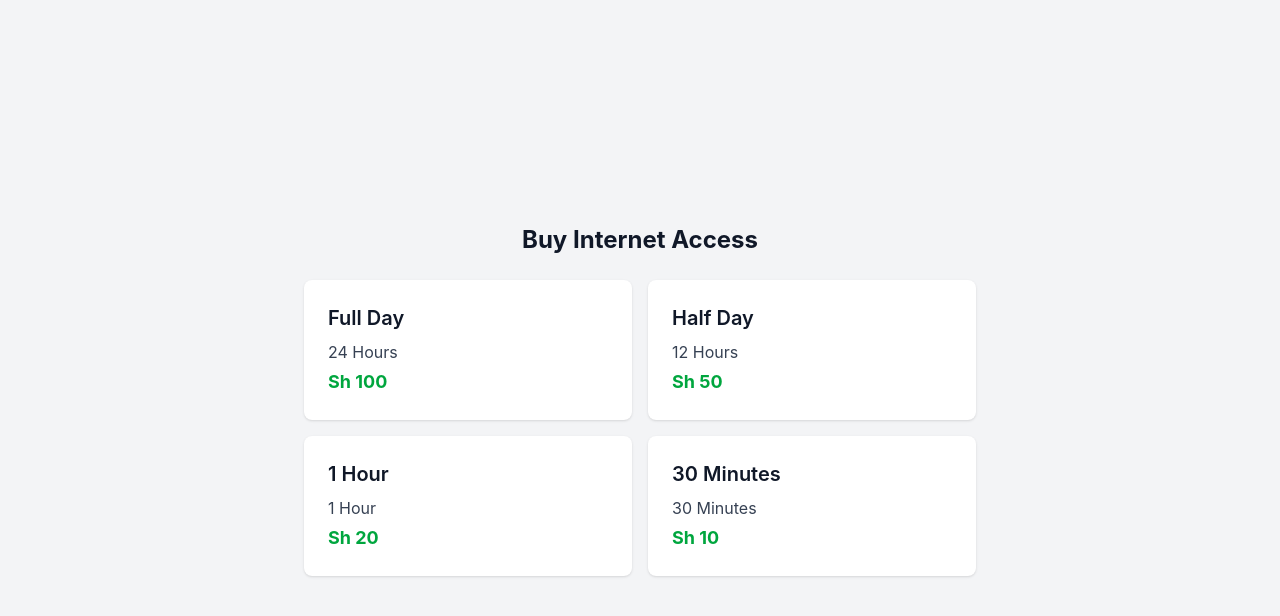
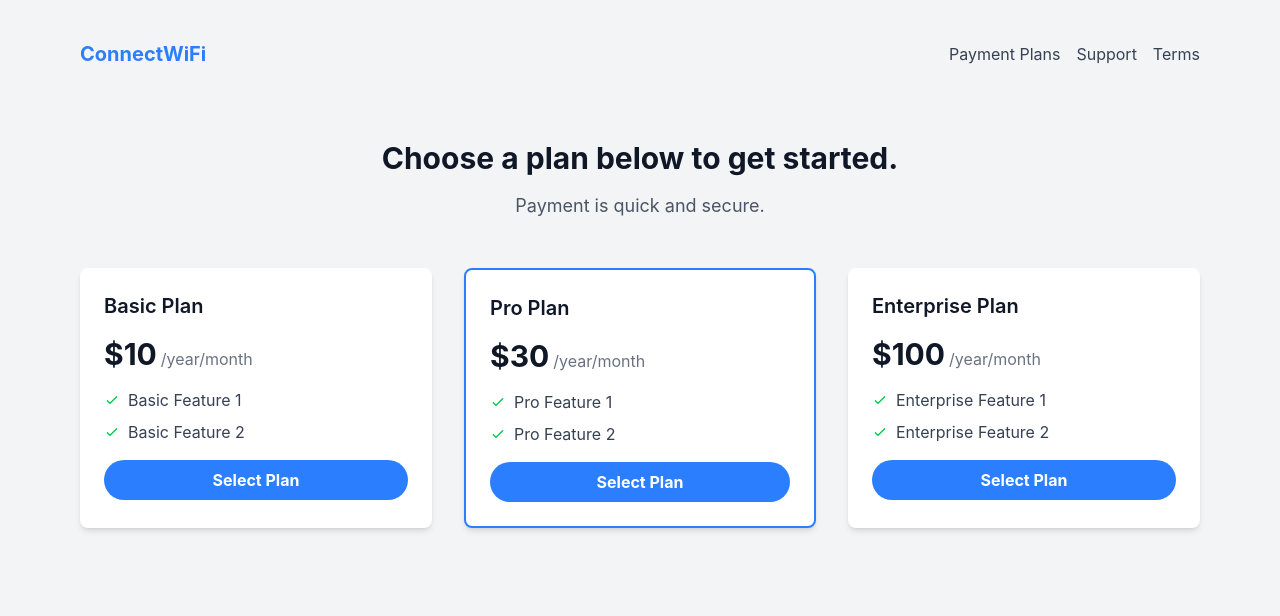
Before and after one commit to guy-with-a-cool-terminal/BinTechHub, a React (Vite) app in the folder RouterManagement/captive-portal-ui/: page / in a window 1280 px wide. Shown: the top 616 px of the page. Built offline with nearby package versions, Linux system fonts and the light colour scheme.

Commit message:
created a damn good looking landing page, yikes!

```diff
--- a/RouterManagement/captive-portal-ui/package.json
+++ b/RouterManagement/captive-portal-ui/package.json
@@ -14,6 +14,7 @@
   "license": "ISC",
   "dependencies": {
     "@heroicons/react": "^2.2.0",
+    "lucide-react": "^0.488.0",
     "react": "^18.2.0",
     "react-dom": "^18.2.0",
     "react-router-dom": "^6.30.0"
--- a/RouterManagement/captive-portal-ui/src/index.jsx
+++ b/RouterManagement/captive-portal-ui/src/index.jsx
@@ -8,6 +8,7 @@ import NotFound from './pages/NotFound';
 import './index.css';
 import Login from './pages/Login';
 import SignUp from './pages/SignUp'
+import PlanCard from './components/PlanCard';
 
 ReactDOM.createRoot(document.getElementById('root')).render(
   <React.StrictMode>
@@ -18,6 +19,7 @@ ReactDOM.createRoot(document.getElementById('root')).render(
           <Route path="success" element={<PaymentSuccess />} />
           <Route path="login" element={<Login />} />
           <Route path="signUp" element={<SignUp />} />
+          <Route path="plancard" element={<PlanCard />} />
           <Route path="*" element={<NotFound />} />
         </Route>
       </Routes>
--- a/RouterManagement/captive-portal-ui/src/pages/CaptivePortal.jsx
+++ b/RouterManagement/captive-portal-ui/src/pages/CaptivePortal.jsx
@@ -1,12 +1,11 @@
 import React, { useState } from "react";
-import PricingCard from "../components/PricingCard";
+// Removing the import for PlanCard
 import PaymentModal from "../components/PaymentModal";
 
-const plans = [
-  { label: "Full Day", price: 100, duration: "24 Hours" },
-  { label: "Half Day", price: 50, duration: "12 Hours" },
-  { label: "1 Hour", price: 20, duration: "1 Hour" },
-  { label: "30 Minutes", price: 10, duration: "30 Minutes" }
+const plansData = [
+  { label: "Basic Plan", price: 10, duration: "/year/month", features: ["Basic Feature 1", "Basic Feature 2"], isPopular: false },
+  { label: "Pro Plan", price: 30, duration: "/year/month", features: ["Pro Feature 1", "Pro Feature 2"], isPopular: true },
+  { label: "Enterprise Plan", price: 100, duration: "/year/month", features: ["Enterprise Feature 1", "Enterprise Feature 2"], isPopular: false },
 ];
 
 const CaptivePortal = () => {
@@ -21,11 +20,54 @@ const CaptivePortal = () => {
   };
 
   return (
-    <div className="min-h-screen bg-gray-100 dark:bg-gray-900 p-4 flex flex-col items-center justify-center">
-      <h1 className="text-2xl font-bold text-gray-900 dark:text-white mb-6">Buy Internet Access</h1>
-      <div className="grid grid-cols-1 sm:grid-cols-2 gap-4 max-w-2xl w-full">
-        {plans.map((plan, index) => (
-          <PricingCard key={index} plan={plan} onSelect={() => handleSelect(plan)} />
+    <div className="min-h-screen bg-gray-100 dark:bg-gray-900 p-4">
+      <header className="py-6 px-4 flex items-center justify-between max-w-6xl mx-auto">
+        <div className="text-xl font-bold text-blue-500">ConnectWiFi</div>
+        <nav className="space-x-4">
+          <a href="#" className="text-gray-700 dark:text-gray-300 hover:text-blue-500">Payment Plans</a>
+          <a href="#" className="text-gray-700 dark:text-gray-300 hover:text-blue-500">Support</a>
+          <a href="#" className="text-gray-700 dark:text-gray-300 hover:text-blue-500">Terms</a>
+        </nav>
+      </header>
+
+      <div className="text-center py-12 max-w-3xl mx-auto">
+        <h2 className="text-3xl font-bold text-gray-900 dark:text-white mb-4">Choose a plan below to get started.</h2>
+        <p className="text-lg text-gray-600 dark:text-gray-400">Payment is quick and secure.</p>
+      </div>
+
+      <div className="max-w-6xl mx-auto grid grid-cols-1 md:grid-cols-3 gap-8 px-4">
+        {plansData.map((plan, index) => (
+          <div
+            key={index}
+            className={`bg-white rounded-lg shadow-md p-6 flex flex-col cursor-pointer hover:shadow-lg transition duration-200 ${plan.isPopular ? 'border-2 border-blue-500' : ''}`}
+            onClick={() => handleSelect(plan)}
+          >
+            {/* {plan.isPopular && (
+              <div className="absolute top-2 right-2 bg-blue-500 text-white text-xs font-semibold rounded-full px-2 py-1">
+                Popular
+              </div>
+            )} */}
+            <h3 className="text-xl font-semibold text-gray-900 mb-4">{plan.label}</h3>
+            <div className="flex items-baseline mb-4">
+              <span className="text-3xl font-bold text-gray-900">${plan.price}</span>
+              <span className="ml-1 text-gray-500">{plan.duration}</span>
+            </div>
+            <ul className="space-y-2 mb-4">
+              {plan.features.map((feature, i) => (
+                <li key={i} className="flex items-center text-gray-700">
+                  <svg className="w-4 h-4 mr-2 text-green-500" fill="none" stroke="currentColor" viewBox="0 0 24 24" xmlns="http://www.w3.org/2000/svg">
+                    <path strokeLinecap="round" strokeLinejoin="round" strokeWidth="2" d="M5 13l4 4L19 7"></path>
+                  </svg>
+                  {feature}
+                </li>
+              ))}
+            </ul>
+            <button
+              className="bg-blue-500 hover:bg-blue-700 text-white font-bold py-2 px-4 rounded-full focus:outline-none focus:shadow-outline"
+            >
+              Select Plan
+            </button>
+          </div>
         ))}
       </div>
 
```
Also changed, not shown: 1 other file (tests, documents, lock files or other folders).
